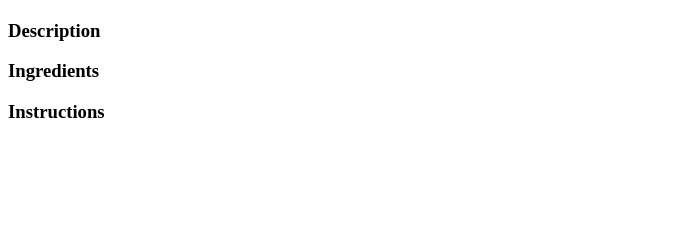
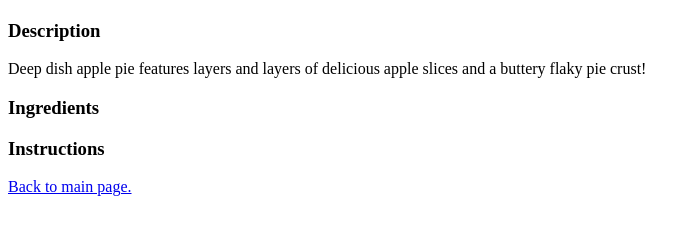
Before and after one commit to jaytucker145/odin-recipies, a plain HTML site: page recipies/applepie.html in a window 1280 px wide. Shown: the part 430-664 px from the top of the page, without its empty margins (0-700 px from the left). Drawn offline with Linux system fonts and the light colour scheme.

Commit message:
Add link back to main page on applepie.html, piecrust.html, and pumpkinpie.html

```diff
--- a/recipies/applepie.html
+++ b/recipies/applepie.html
@@ -11,7 +11,7 @@
         <img src="https://cdn.sallysbakingaddiction.com/wp-content/uploads/2017/07/deep-dish-apple-pie-recipe-600x900.jpg">
         <h3>Description</h3>
         <p>
-
+            Deep dish apple pie features layers and layers of delicious apple slices and a buttery flaky pie crust!
         </p>
         <h3>Ingredients</h3>
         <ul>
@@ -23,7 +23,7 @@
 
         </ol>
 
-
+        <a href="../index.html">Back to main page.</a>
     </body>
 
 </html>
```
Also changed, not shown: recipies/piecrust.html (+1 -1 lines), recipies/pumpkinpie.html (+1 -1 lines).
